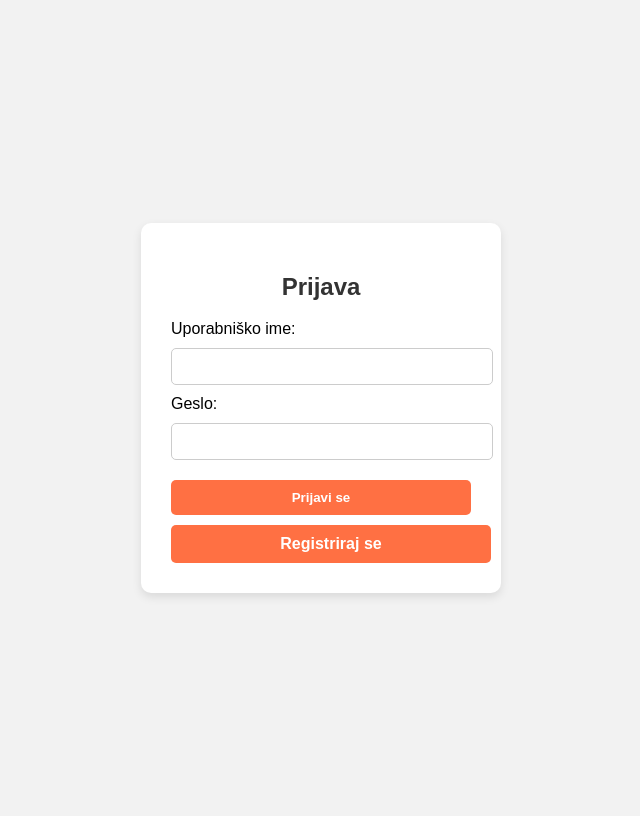
After one commit to larapijemlijeko/Skupina-ZETA, a Flask app: page /prijava in a window 1280 px wide. The commit adds this page. Shown: the whole page, without its empty margins (319-959 px from the left). Run offline with Flask 3, Linux system fonts and the light colour scheme.

Commit message:
dodani template za prijava, registracija, recepti

```diff
--- a/src/app.py
+++ b/src/app.py
@@ -1,6 +1,9 @@
 from flask import Flask
 
 import controllers.index
+import controllers.prijava
+import controllers.recepti
+import controllers.registracija
 
 
 f_app = Flask(__name__)
@@ -8,3 +11,15 @@ f_app = Flask(__name__)
 @f_app.get('/')
 def home():
     return controllers.index.home()
+
+@f_app.get('/recepti')
+def recepti():
+    return controllers.recepti.recepti()
+
+@f_app.route('/prijava')
+def prijava():
+    return controllers.prijava.prijava()
+
+@f_app.route('/registracija')
+def registracija():
+    return controllers.registracija.registracija()
--- /dev/null
+++ b/src/controllers/prijava.py
@@ -0,0 +1,4 @@
+from flask import request, render_template
+
+def prijava():
+    return render_template("prijava.html")
--- /dev/null
+++ b/src/controllers/recepti.py
@@ -0,0 +1,4 @@
+from flask import request, render_template
+
+def recepti():
+    return render_template("recepti.html")
--- /dev/null
+++ b/src/controllers/registracija.py
@@ -0,0 +1,4 @@
+from flask import request, render_template
+
+def registracija():
+    return render_template("registracija.html")
--- a/src/templates/index.html
+++ b/src/templates/index.html
@@ -65,11 +65,11 @@
   <h1>DelishBites</h1>
   <nav>
     <a href="#">Home</a>
-    <a href="#">Recipes</a>
+    <a href="/recepti">Recipes</a>
     <a href="#">Categories</a>
     <a href="#">About</a>
     <a href="#">Contact</a>
-    <a href=""
+    <a href="/prijava">Log In</a>
   </nav>
 </header>
 
--- /dev/null
+++ b/src/templates/prijava.html
@@ -0,0 +1,71 @@
+<!DOCTYPE html>
+<html lang="sl">
+<head>
+  <meta charset="UTF-8">
+  <title>Prijava</title>
+  <style>
+    body {
+      font-family: Arial, sans-serif;
+      background-color: #f2f2f2;
+      display: flex;
+      justify-content: center;
+      align-items: center;
+      height: 100vh;
+    }
+    .login-container {
+      background-color: white;
+      padding: 30px;
+      border-radius: 10px;
+      box-shadow: 0 4px 10px rgba(0,0,0,0.1);
+      width: 300px;
+    }
+    h2 {
+      text-align: center;
+      color: #333;
+    }
+    input[type="text"],
+    input[type="password"] {
+      width: 100%;
+      padding: 10px;
+      margin: 10px 0;
+      border: 1px solid #ccc;
+      border-radius: 5px;
+    }
+    button, .register-btn {
+      width: 100%;
+      padding: 10px;
+      background-color: #ff7043;
+      border: none;
+      color: white;
+      font-weight: bold;
+      border-radius: 5px;
+      cursor: pointer;
+      margin-top: 10px;
+      text-align: center;
+      text-decoration: none;
+      display: inline-block;
+    }
+    button:hover, .register-btn:hover {
+      background-color: #e95e2f;
+    }
+  </style>
+</head>
+<body>
+
+<div class="login-container">
+  <h2>Prijava</h2>
+  <form action="/prijava" method="post">
+    <label for="username">Uporabniško ime:</label>
+    <input type="text" id="username" name="username" required>
+
+    <label for="password">Geslo:</label>
+    <input type="password" id="password" name="password" required>
+
+    <button type="submit">Prijavi se</button>
+  </form>
+
+  <a href="/registracija" class="register-btn">Registriraj se</a>
+</div>
+
+</body>
+</html>
```
Also changed, not shown: src/templates/recepti.html (added, +18 -0 lines), src/templates/registracija.html (added, +68 -0 lines).
